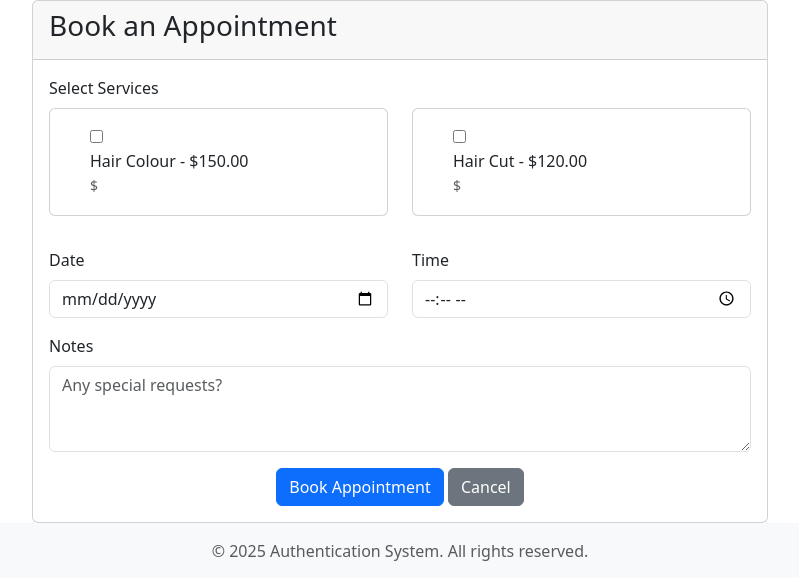
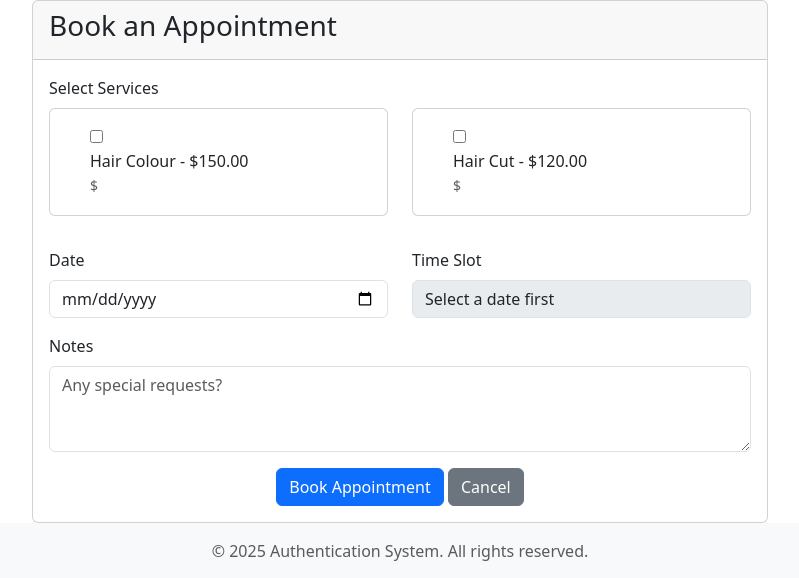
Before and after one commit to varun021/hair-salon-management, a Django app: page /book-appointment/ in a window 1280 px wide. Shown: the part 56-634 px from the top of the page, without its empty margins (240-1039 px from the left). Run offline with Django 5.2, Linux system fonts and the light colour scheme; the first user in the database is signed in; data comes from the database, SQL or seed files in the repository; some libraries are stand-ins or nearby versions.

Commit message:
updated code

```diff
--- a/accounts/forms.py
+++ b/accounts/forms.py
@@ -1,7 +1,7 @@
 # forms.py
 from django import forms
 from django.contrib.auth.forms import AuthenticationForm, UserCreationForm, PasswordChangeForm
-from .models import User, Appointment, Service, AppointmentService, Payment
+from .models import User, Appointment, Service, AppointmentService, Payment, TimeSlot
 
 
 class SignInForm(AuthenticationForm):
@@ -48,14 +48,33 @@ class AppointmentForm(forms.ModelForm):
         label="Select Services"
     )
 
+    time_slot = forms.ModelChoiceField(
+        queryset=TimeSlot.objects.none(),
+        required=True,
+        widget=forms.Select(attrs={'class': 'form-control'}),
+        label="Select Time Slot",
+        empty_label="Select a date first"
+    )
+
     class Meta:
         model = Appointment
-        fields = ['services', 'date', 'time', 'notes']
+        fields = ['services', 'date', 'time_slot', 'notes']
         widgets = {
-            'date': forms.DateInput(attrs={'type': 'date', 'class': 'form-control'}),
-            'time': forms.TimeInput(attrs={'type': 'time', 'class': 'form-control'}),
+            'date': forms.DateInput(attrs={'type': 'date', 'class': 'form-control', 'id': 'appointment-date'}),
             'notes': forms.Textarea(attrs={'rows': 3, 'class': 'form-control', 'placeholder': 'Any special requests?'}),
         }
+
+    def __init__(self, *args, **kwargs):
+        super().__init__(*args, **kwargs)
+
+        # If we have an instance and it has a date, load the available time slots
+        if self.instance and self.instance.pk and self.instance.date:
+            self.fields['time_slot'].queryset = TimeSlot.get_available_slots(self.instance.date)
+
+            # If the instance already has a time_slot, include it in the queryset
+            if self.instance.time_slot:
+                current_slot = TimeSlot.objects.filter(pk=self.instance.time_slot.pk)
+                self.fields['time_slot'].queryset = self.fields['time_slot'].queryset | current_slot
 
 class ProfileUpdateForm(forms.ModelForm):
     """Form for users to update their profile information."""
--- a/accounts/templates/appointments/book_appointment.html
+++ b/accounts/templates/appointments/book_appointment.html
@@ -47,7 +47,7 @@
                             {% endif %}
                         </div>
 
-                        <!-- Date and Time -->
+                        <!-- Date and Time Slots -->
                         <div class="row">
                             <div class="col-md-6 mb-3">
                                 <label for="{{ form.date.id_for_label }}" class="form-label">Date</label>
@@ -59,11 +59,16 @@
                                 {% endif %}
                             </div>
                             <div class="col-md-6 mb-3">
-                                <label for="{{ form.time.id_for_label }}" class="form-label">Time</label>
-                                {{ form.time|add_class:"form-control" }}
-                                {% if form.time.errors %}
+                                <label for="{{ form.time_slot.id_for_label }}" class="form-label">Time Slot</label>
+                                <select name="time_slot" id="{{ form.time_slot.id_for_label }}" class="form-control" disabled>
+                                    <option value="">Select a date first</option>
+                                </select>
+                                <div id="time-slot-loading" class="mt-2 d-none">
+                                    <small class="text-muted">Loading available time slots...</small>
+                                </div>
+                                {% if form.time_slot.errors %}
                                 <div class="text-danger">
-                                    {{ form.time.errors }}
+                                    {{ form.time_slot.errors }}
                                 </div>
                                 {% endif %}
                             </div>
@@ -107,4 +112,88 @@
 }
 </style>
 
+<script>
+document.addEventListener('DOMContentLoaded', function() {
+    const dateInput = document.getElementById('appointment-date');
+    const timeSlotSelect = document.getElementById('{{ form.time_slot.id_for_label }}');
+    const loadingIndicator = document.getElementById('time-slot-loading');
+    const form = document.querySelector('form');
+
+    // Function to fetch available time slots
+    function fetchTimeSlots(date) {
+        // Show loading indicator
+        loadingIndicator.classList.remove('d-none');
+        timeSlotSelect.disabled = true;
+
+        // Clear current options except the default one
+        while (timeSlotSelect.options.length > 1) {
+            timeSlotSelect.remove(1);
+        }
+
+        // Fetch available slots for the selected date
+        fetch(`{% url 'get_time_slots' %}?date=${date}`)
+            .then(response => response.json())
+            .then(data => {
+                if (data.slots && data.slots.length > 0) {
+                    // Add options for each available slot
+                    data.slots.forEach(slot => {
+                        const option = document.createElement('option');
+                        option.value = slot.id;
+                        option.textContent = slot.text;
+                        timeSlotSelect.appendChild(option);
+                    });
+                    timeSlotSelect.disabled = false;
+                    timeSlotSelect.options[0].text = 'Select a time slot';
+                } else {
+                    // No slots available
+                    const option = document.createElement('option');
+                    option.value = '';
+                    option.textContent = 'No time slots available for this date';
+                    timeSlotSelect.appendChild(option);
+                }
+                // Hide loading indicator
+                loadingIndicator.classList.add('d-none');
+            })
+            .catch(error => {
+                console.error('Error fetching time slots:', error);
+                // Add an error option
+                const option = document.createElement('option');
+                option.value = '';
+                option.textContent = 'Error loading time slots';
+                timeSlotSelect.appendChild(option);
+                // Hide loading indicator
+                loadingIndicator.classList.add('d-none');
+            });
+    }
+
+    // Listen for date changes
+    dateInput.addEventListener('change', function() {
+        if (this.value) {
+            fetchTimeSlots(this.value);
+        } else {
+            // Reset time slot select if no date is selected
+            timeSlotSelect.disabled = true;
+            while (timeSlotSelect.options.length > 1) {
+                timeSlotSelect.remove(1);
+            }
+            timeSlotSelect.options[0].text = 'Select a date first';
+        }
+    });
+
+    // If date is already selected (e.g., in edit mode), fetch time slots
+    if (dateInput.value) {
+        fetchTimeSlots(dateInput.value);
+    }
+
+    // Ensure the form is valid before submission
+    form.addEventListener('submit', function(event) {
+        if (timeSlotSelect.value === '') {
+            event.preventDefault();
+            alert('Please select a time slot');
+            return false;
+        }
+        return true;
+    });
+});
+</script>
 {% endblock %}
--- a/accounts/urls.py
+++ b/accounts/urls.py
@@ -2,7 +2,7 @@ from django.contrib.auth.views import LogoutView
 from django.urls import path
 from . import views
 from .views import user_logout, client_dashboard, book_appointment, cancel_appointment, reschedule_appointment, \
-    update_profile, change_password, complete_appointment
+    update_profile, change_password, complete_appointment, get_available_time_slots
 
 urlpatterns = [
     path('', views.landing_page, name='landing_page'),
@@ -15,6 +15,7 @@ urlpatterns = [
     path('dashboard/', views.dashboard, name='dashboard'),
     path('client-dashboard/', client_dashboard, name='client_dashboard'),
     path('book-appointment/', book_appointment, name='book_appointment'),
+    path('get-time-slots/', get_available_time_slots, name='get_time_slots'),
     path('complete-appointment/<int:appointment_id>/', complete_appointment, name='complete_appointment'),
     path('cancel-appointment/<int:appointment_id>/', cancel_appointment, name='cancel_appointment'),
     path('reschedule-appointment/<int:appointment_id>/', reschedule_appointment, name='reschedule_appointment'),
--- a/accounts/views.py
+++ b/accounts/views.py
@@ -4,11 +4,11 @@ from django.contrib.auth.decorators import login_required, user_passes_test
 from django.contrib import messages
 from django.core.mail import send_mail
 from django.utils import timezone
-from datetime import date, timedelta
+from datetime import date, timedelta, datetime
 import uuid
 from .forms import SignUpForm, ForgotPasswordForm, ResetPasswordForm, SignInForm, AppointmentForm, ChangePasswordForm, \
     ProfileUpdateForm, ServiceForm, PaymentForm, EmployeeCreationForm, UserEditForm
-from .models import User, Appointment, Service, LoyaltyPoint, Payment, AppointmentService, Notification
+from .models import User, Appointment, Service, LoyaltyPoint, Payment, AppointmentService, Notification, TimeSlot
 from django.http import HttpResponseForbidden, JsonResponse
 from django.template.loader import render_to_string
 from .utils import create_notification
@@ -114,10 +114,56 @@ def reset_password(request, token):
 
 
 @login_required
+def get_available_time_slots(request):
+    """API endpoint to get available time slots for a given date"""
+    if request.method == "GET":
+        date_str = request.GET.get('date')
+        try:
+            # Parse the date string
+            selected_date = datetime.strptime(date_str, '%Y-%m-%d').date()
+
+            # Get available time slots
+            available_slots = TimeSlot.get_available_slots(selected_date)
+
+            # Format the response
+            slots_data = [
+                {
+                    'id': slot.id,
+                    'text': str(slot)
+                }
+                for slot in available_slots
+            ]
+
+            return JsonResponse({'slots': slots_data})
+        except Exception as e:
+            return JsonResponse({'error': str(e)}, status=400)
+
+    return JsonResponse({'error': 'Invalid request'}, status=400)
+
+
+@login_required
 def book_appointment(request):
     """Allows users to book an appointment"""
     if request.method == "POST":
+        # Get the selected date and time_slot_id from POST data
+        selected_date = request.POST.get('date')
+        time_slot_id = request.POST.get('time_slot')
+
+        # Create a form instance with the POST data
         form = AppointmentForm(request.POST)
+
+        if selected_date and time_slot_id:
+            # Update the queryset to include the selected time slot
+            try:
+                selected_date_obj = datetime.strptime(selected_date, '%Y-%m-%d').date()
+                # Update the form's time_slot queryset to include all available slots for this date
+                # plus the specific selected one (even if it's already booked in case of edits)
+                available_slots = TimeSlot.get_available_slots(selected_date_obj)
+                selected_slot = TimeSlot.objects.filter(id=time_slot_id)
+                form.fields['time_slot'].queryset = available_slots | selected_slot
+            except (ValueError, TimeSlot.DoesNotExist):
+                pass  # Let form validation handle errors
+
         if form.is_valid():
             appointment = form.save(commit=False)
             appointment.client = request.user
@@ -133,11 +179,14 @@ def book_appointment(request):
                     quantity=1  # Default quantity
                 )
 
+            # Get time slot text for notification
+            time_slot = form.cleaned_data['time_slot']
+
             create_notification(
                 request.user,
                 'APPOINTMENT',
                 'Appointment Booked',
-                f'Your appointment for {appointment.date} at {appointment.time} has been booked successfully.'
+                f'Your appointment for {appointment.date} at {time_slot} has been booked successfully.'
             )
 
             messages.success(request, "Your appointment has been booked successfully!")
@@ -192,7 +241,25 @@ def reschedule_appointment(request, appointment_id):
         return redirect('client_dashboard')
 
     if request.method == "POST":
+        # Get the selected date and time_slot_id from POST data
+        selected_date = request.POST.get('date')
+        time_slot_id = request.POST.get('time_slot')
+
+        # Create form instance with POST data
         form = AppointmentForm(request.POST, instance=appointment)
+
+        if selected_date and time_slot_id:
+            # Update the queryset to include the selected time slot
+            try:
+                selected_date_obj = datetime.strptime(selected_date, '%Y-%m-%d').date()
+                # Update the form's time_slot queryset to include all available slots for this date
+                # plus the specific selected one
+                available_slots = TimeSlot.get_available_slots(selected_date_obj)
+                selected_slot = TimeSlot.objects.filter(id=time_slot_id)
+                form.fields['time_slot'].queryset = available_slots | selected_slot
+            except (ValueError, TimeSlot.DoesNotExist):
+                pass  # Let form validation handle errors
+
         if form.is_valid():
             form.save()
             messages.success(request, "Appointment has been rescheduled.")
@@ -201,6 +268,13 @@ def reschedule_appointment(request, appointment_id):
             return redirect('client_dashboard')
     else:
         form = AppointmentForm(instance=appointment)
+        # Ensure time slots are loaded for the current date
+        if appointment.date:
+            form.fields['time_slot'].queryset = TimeSlot.get_available_slots(appointment.date)
+            # Include current time slot
+            if appointment.time_slot:
+                current_slot = TimeSlot.objects.filter(pk=appointment.time_slot.pk)
+                form.fields['time_slot'].queryset = form.fields['time_slot'].queryset | current_slot
 
     return render(request, "appointments/reschedule_appointment.html", {
         "form": form,
```
Also changed, not shown: accounts/management/commands/create_time_slots.py (added, +44 -0 lines), accounts/models.py (+41 -1 lines), accounts/migrations/0002_create_time_slots.py (added), accounts/migrations/0016_alter_appointment_time_timeslot_and_more.py (added), accounts/migrations/0017_merge_20250327_2105.py (added), db.sqlite3.
